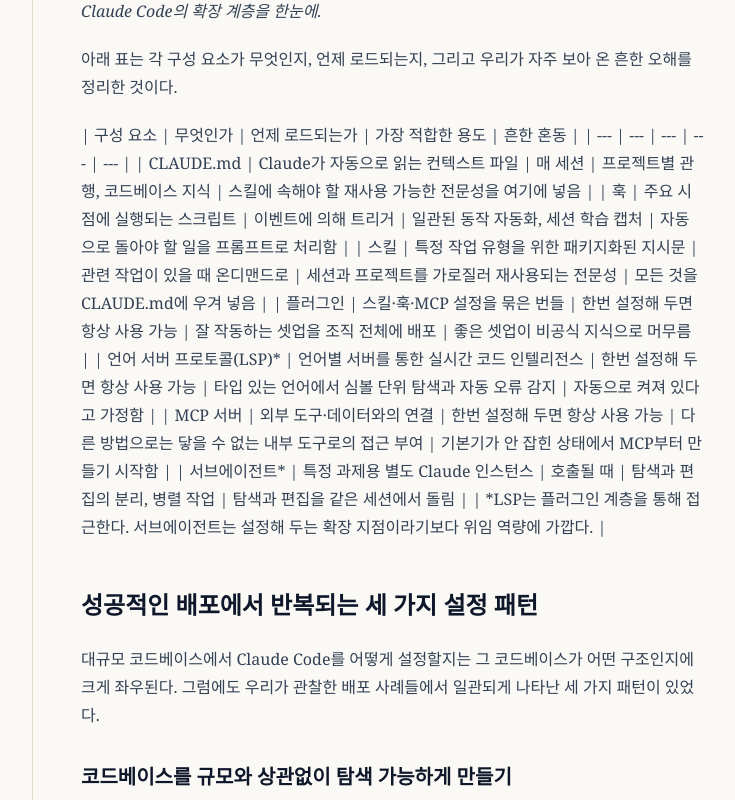
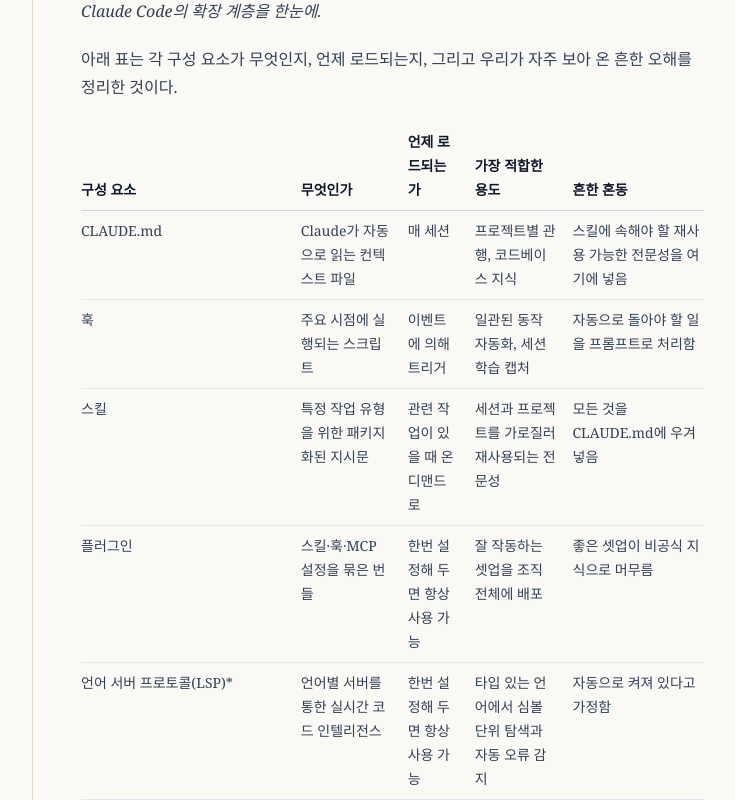
Before and after one commit to ITlearning/Anthropic-Research-KR, a Next.js app: page /research/how-claude-code-works-in-large-codebases in a window 1280 px wide. Shown: the part 4000-4800 px from the top of the page, without its empty margins (232-967 px from the left). Built offline with nearby package versions, Linux system fonts and the light colour scheme; a web font is replaced by a local one.

Commit message:
fix: MDX 테이블 렌더링 위한 remark-gfm 플러그인 추가
| --- | 구문이 평문으로 출력되던 문제 해결.

Co-Authored-By: IT learning <yo7504@naver.com>

```diff
--- a/app/research/[slug]/page.tsx
+++ b/app/research/[slug]/page.tsx
@@ -1,5 +1,6 @@
 import { notFound } from 'next/navigation'
 import { MDXRemote } from 'next-mdx-remote/rsc'
+import remarkGfm from 'remark-gfm'
 import { getArticleBySlug, getAllArticles } from '@/lib/articles'
 import { extractHeadings } from '@/lib/toc'
 import { ArticleHero } from '@/components/article/ArticleHero'
@@ -61,7 +62,11 @@
           {/* 본문 */}
           <article className="py-12 lg:border-l lg:border-oat lg:pl-12 max-w-2xl">
             <div className="prose prose-slate font-serif max-w-none">
-              <MDXRemote source={article.content} components={mdxComponents} />
+              <MDXRemote
+                source={article.content}
+                components={mdxComponents}
+                options={{ mdxOptions: { remarkPlugins: [remarkGfm] } }}
+              />
             </div>
           </article>
 
--- a/package.json
+++ b/package.json
@@ -18,7 +18,8 @@
     "next": "14.2.35",
     "next-mdx-remote": "^6.0.0",
     "react": "^18",
-    "react-dom": "^18"
+    "react-dom": "^18",
+    "remark-gfm": "^4.0.1"
   },
   "devDependencies": {
     "@tailwindcss/typography": "^0.5.19",
```
Also changed, not shown: 1 other file (tests, documents, lock files or other folders).
